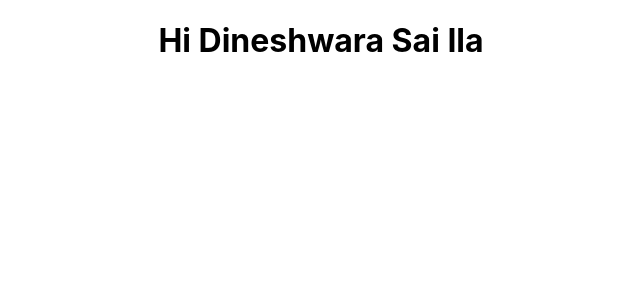
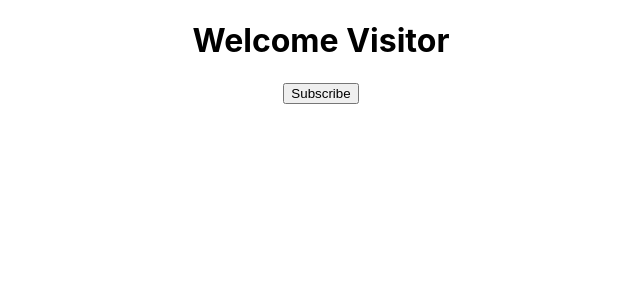
Before and after one commit to DeneshwaraSai/ReactJS_Basics, a React (Create React App) app in the folder myapp/: page / in a window 1280 px wide. Shown: the top 300 px of the page, without its empty margins (319-959 px from the left). Built offline with nearby package versions, Linux system fonts and the light colour scheme.

Commit message:
On props and state

```diff
--- a/myapp/src/App.js
+++ b/myapp/src/App.js
@@ -1,7 +1,8 @@
-import './App.css';
-import Greet, { Greet1 } from './components/Greet';
-import Hello from './components/Hello';
-import Welcome from './components/Welcome';
+import "./App.css";
+import Greet, { Greet1 } from "./components/Greet";
+import Hello from "./components/Hello";
+import Message from "./components/Message";
+import Welcome from "./components/Welcome";
 
 function App() {
   return (
@@ -11,7 +12,28 @@ function App() {
         {/* <Greet1 /> <!-- Functional Component -->
         <Greet /><!-- Functional Component -->
         <Welcome /> <!-- Class Component --> */}
-        <Hello />
+        {/* <Hello /> */}
+        {/* <Greet name="Deneshwara" heroName="Spiderman">
+          <p> This is children props </p>
+        </Greet>
+        <Greet name="Sai" heroName="batman">
+          <button> Click me </button>
+        </Greet>
+        <Greet name="Ila" heroName="DC">
+          <input type="text"></input>
+        </Greet>
+
+        <Welcome name="Dineshwara" heroName="Spiderman">
+          <button> Click me </button>
+        </Welcome>
+        <Welcome name="Sai" heroName="batman">
+          <p> This is children props </p>
+        </Welcome>
+        <Welcome name="Ila" heroName="DC">
+          <input type="text" placeholder="Search for animals"></input>
+        </Welcome> */}
+        {/* USE OF STATE */}
+        <Message></Message>
       </header>
     </div>
   );
--- a/myapp/src/components/Greet.js
+++ b/myapp/src/components/Greet.js
@@ -1,14 +1,11 @@
 import React from 'react';
 
-// function Greet() {
-//     return <div>
-//         <h1> Hello Deneshwara Sai!</h1>
-//     </div>
-// }
-
-const Greet = () => {
+// props are im-muatable they cannot be changed once a value is assigned
+const Greet = (props) => {
+    console.log(props);
     return <div>
-        <h1> Hello Deneshwara Sai !</h1>
+        <h1> Hello {props.name} and favorite hero is {props.heroName} !</h1>
+        {props.children}
     </div>
 }
 export default Greet;
--- /dev/null
+++ b/myapp/src/components/Message.js
@@ -0,0 +1,32 @@
+import React, { Component } from "react";
+
+class Message extends Component {
+  constructor() {
+    super();
+    // state - reserved keyword.
+    this.state = {
+      message: "Welcome Visitor",
+    };
+  }
+
+  subscribeMe() {
+    console.log(this.state.message);
+    this.setState({
+      message: "Thank you for subscribing!",
+    });
+  }
+
+  render() {
+    return (
+      <div>
+        <h1>{this.state.message} </h1>
+        <button type="submit" onClick={() => this.subscribeMe()}>
+          {" "}
+          Subscribe{" "}
+        </button>
+      </div>
+    );
+  }
+}
+
+export default Message;
--- a/myapp/src/components/Welcome.js
+++ b/myapp/src/components/Welcome.js
@@ -1,8 +1,11 @@
 import React, { Component } from 'react';
 
 class Welcome extends Component {
-    render() {
-        return <h1> Class based Component</h1>;
+    render(props) {
+        return <div>
+            <h1> Class based Component - {this.props.name} a.k.a {this.props.heroName} </h1>
+            {this.props.children}
+        </div>
     }
 }
 
```
